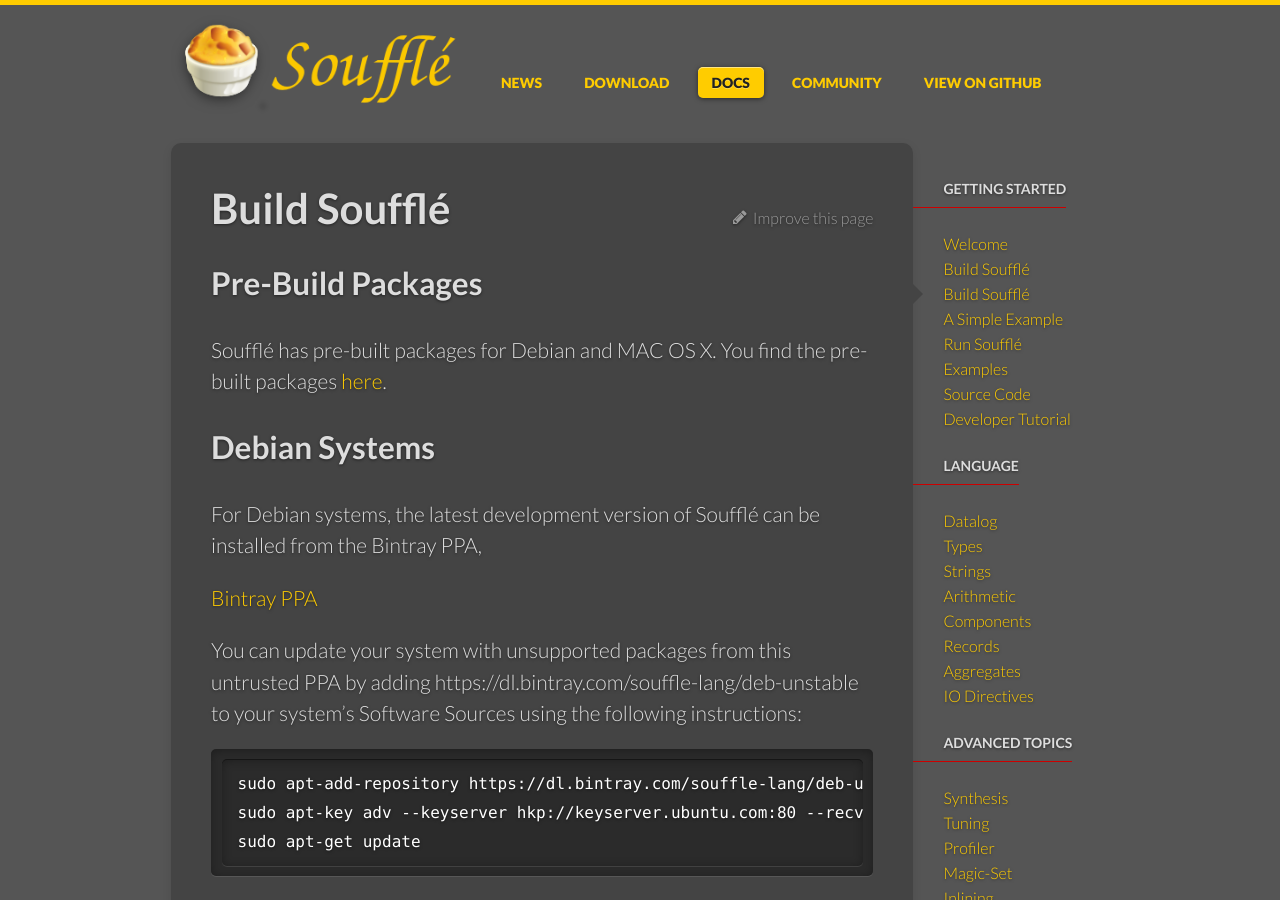
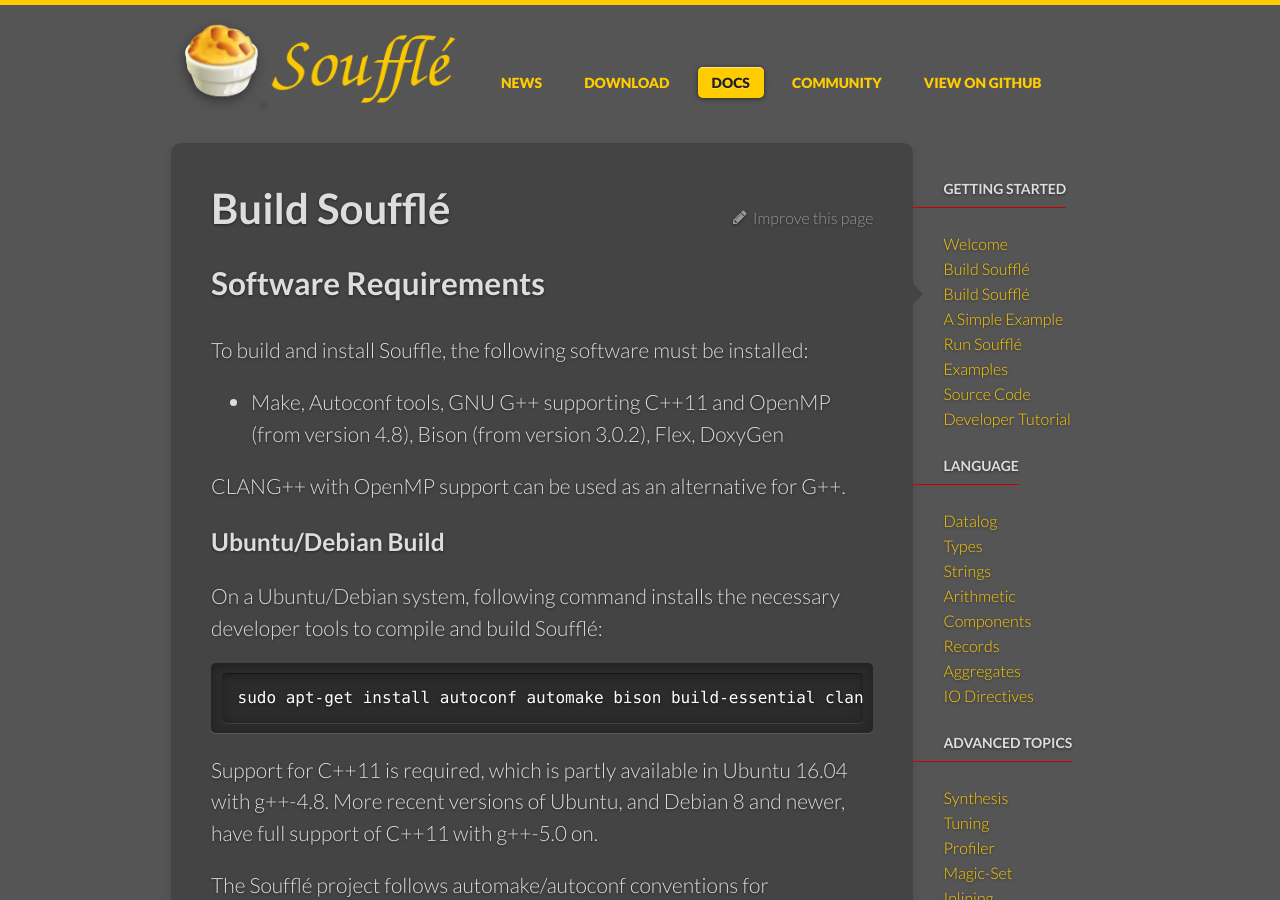
Before and after one commit to souffle-lang/souffle-lang.github.io, a Jekyll site: the page built from _docs/build.md, in a window 1280 px wide and 900 px high. Built offline with Jekyll 4.4.1, drawn with Linux system fonts in a browser that asks for light colours; some of the changed text lies outside the part shown.

Commit message:
Remove install instructions from the build page

````diff
--- a/_docs/build.md
+++ b/_docs/build.md
@@ -3,25 +3,6 @@ layout: docs
 title: Build Soufflé
 permalink: /docs/build/
 ---
-## Pre-Build Packages
-
-Soufflé has pre-built packages for Debian and MAC OS X. You find the pre-built packages [here](http://github.com/souffle-lang/souffle/releases/latest).
-
-## Debian Systems
-
-For Debian systems, the latest development version of Soufflé can be installed from the Bintray PPA,
-
-[Bintray PPA](https://bintray.com/souffle-lang/deb-unstable)
-
-
-You can update your system with unsupported packages from this untrusted PPA by adding https://dl.bintray.com/souffle-lang/deb-unstable to your system's Software Sources using the following instructions:
-
-```
-sudo apt-add-repository https://dl.bintray.com/souffle-lang/deb-unstable
-sudo apt-key adv --keyserver hkp://keyserver.ubuntu.com:80 --recv-keys 379CE192D401AB61
-sudo apt-get update
-```
-
 
 ## Software Requirements
 
````
Also changed, not shown: other parts of _docs/build.md (+2 -2 lines).
